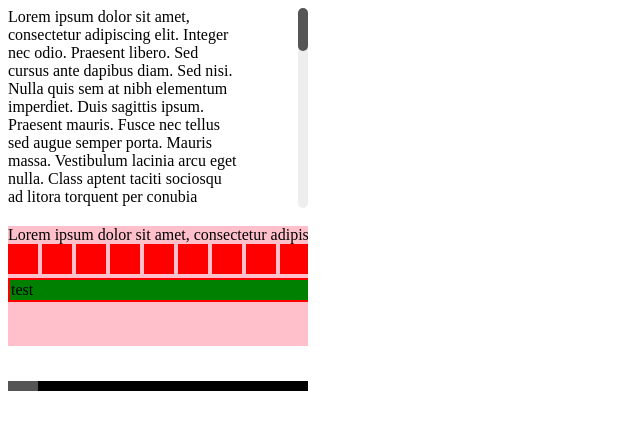
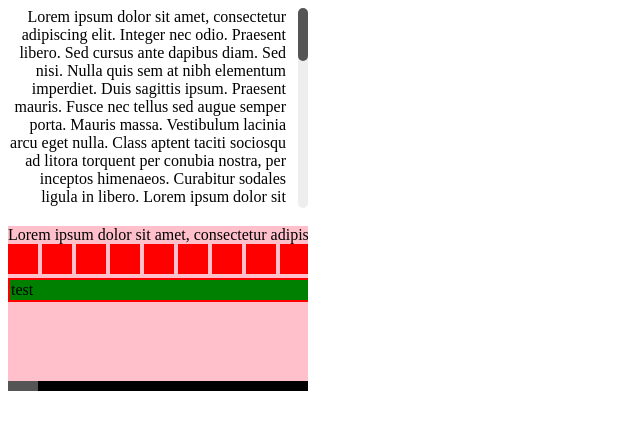
Before and after one commit to SeaShackleton/scriptScroll, a plain HTML site: page index.html in a window 1280 px wide. Shown: the whole page, without its empty margins (0-640 px from the left). Drawn offline with nearby package versions, Linux system fonts and the light colour scheme.

Commit message:
Fixed opposing track issue and ajusted the width-height to function better

```diff
--- a/index.html
+++ b/index.html
@@ -14,7 +14,7 @@
 		</style>
 	</head>
 	<body>
-		<div id="scrollThis" style="width:300px; height:200px;">
+		<div id="scrollThis" style="width:300px; height:200px; text-align:right;">
 			<a>Lorem ipsum dolor sit amet, consectetur adipiscing elit. Integer nec odio. Praesent libero. Sed cursus ante dapibus diam. Sed nisi. Nulla quis sem at nibh elementum imperdiet. Duis sagittis ipsum. Praesent mauris. Fusce nec tellus sed augue semper porta. Mauris massa. Vestibulum lacinia arcu eget nulla. Class aptent taciti sociosqu ad litora torquent per conubia nostra, per inceptos himenaeos. Curabitur sodales ligula in libero. </a>
 			<a>Lorem ipsum dolor sit amet, consectetur adipiscing elit. Integer nec odio. Praesent libero. Sed cursus ante dapibus diam. Sed nisi. Nulla quis sem at nibh elementum imperdiet. Duis sagittis ipsum. Praesent mauris. Fusce nec tellus sed augue semper porta. Mauris massa. Vestibulum lacinia arcu eget nulla. Class aptent taciti sociosqu ad litora torquent per conubia nostra, per inceptos himenaeos. Curabitur sodales ligula in libero. </a>
 			<a>Lorem ipsum dolor sit amet, consectetur adipiscing elit. Integer nec odio. Praesent libero. Sed cursus ante dapibus diam. Sed nisi. Nulla quis sem at nibh elementum imperdiet. Duis sagittis ipsum. Praesent mauris. Fusce nec tellus sed augue semper porta. Mauris massa. Vestibulum lacinia arcu eget nulla. Class aptent taciti sociosqu ad litora torquent per conubia nostra, per inceptos himenaeos. Curabitur sodales ligula in libero. </a>
@@ -82,7 +82,8 @@
 					handleWidth: 10,
 					handleCornerRadius: 36,
 					trackCornerRadius: 36,
-					contentPadding: 60,
+					contentPadding:12,
+					trackOpposing:true,
 					data: "an extra bit"
 				});
 				$("#scrollThat").scriptScroll({
--- a/scriptScroll.js
+++ b/scriptScroll.js
@@ -10,7 +10,7 @@
 			trackCornerRadius: 0,
 			handleImage: false,
 			handleWidth: 6,
-			contentPadding: 5,
+			contentPadding: 0,
 			data: null,
 			scrollSpeed: 25
 		};
@@ -101,9 +101,9 @@
 					$e.append(track);
 					if(options.trackOpposing === false){
 						$e.prepend(track);
-						scrollingContainer.css('margin-top',options.contentPadding);
+						scrollingContainer.css('padding-top',options.contentPadding);
 					}else{
-						scrollingContainer.css('margin-bottom',options.contentPadding);
+						scrollingContainer.css('padding-bottom',options.contentPadding);
 						$e.append(track);
 					}
 					//IF THERE IS DATA AVAILABLE, ADD IT TO THE END OF THE CURRENT CONTENT WITHIN scrolling
@@ -121,21 +121,25 @@
 					});
 				}else{
 					//VERTICAL SCROLL
-					$e.wrapInner( $('<div>',{'class':'scrolling'}).css({ width: ($e.width() - options.handleWidth - options.contentPadding),  position:'relative'})  );
+
+					$e.wrapInner( $('<div>',{'class':'scrolling'}).css({position:'relative'})  );
 					scrolling = $e.find('.scrolling');
 					scrolling.css('height',scrolling.get(0).scrollHeight);
-					scrollingContainer = $('<div>',{'class':'scrollingContainer'}).css({overflow:'hidden', height:'100%', width:($e.width()-options.handleWidth-options.contentPadding)});
+					scrollingContainer = $('<div>',{'class':'scrollingContainer'}).css({overflow:'hidden', height:'100%', position:'relative',  display: 'inline-block', width:($e.width()-options.handleWidth-options.contentPadding)});
+					scrollingContainer.append(scrolling);
 					$e.append(scrollingContainer);
-					scrollingContainer.append(scrolling);
-					track = $("<div>",{'class':'scrollingTrack', css:{height: $e.height(), backgroundColor: options.trackColor, width: options.handleWidth, top:"0px", right:"0px", position:"absolute"}});
+
+					track = $("<div>",{'class':'scrollingTrack', css:{height: $e.height(), backgroundColor: options.trackColor, width: options.handleWidth, 'white-space': 'nowrap', display: 'inline-block', position:"relative"}});
 					handle = $("<div>",{'class':"scrollHandle", css:{width:'100%', height:(($e.innerHeight() / scrolling.get(0).scrollHeight) * track.innerHeight()), backgroundColor: options.handleColor, marginTop:'0px', cursor:'pointer'}});
 					track.append(handle);
 					$e.append(track);
+
+
 					if(options.trackOpposing === false){
 						$e.prepend(track);
-						//scrollingContainer.css('margin-right',options.contentPadding)
+						scrollingContainer.css('padding-left',options.contentPadding);
 					}else{
-						scrollingContainer.css('margin-left',options.contentPadding);
+						scrollingContainer.css('padding-right',options.contentPadding)
 						$e.append(track);
 					}
 					//IF THERE IS DATA AVAILABLE, ADD IT TO THE END OF THE CURRENT CONTENT WITHIN scrolling
```
